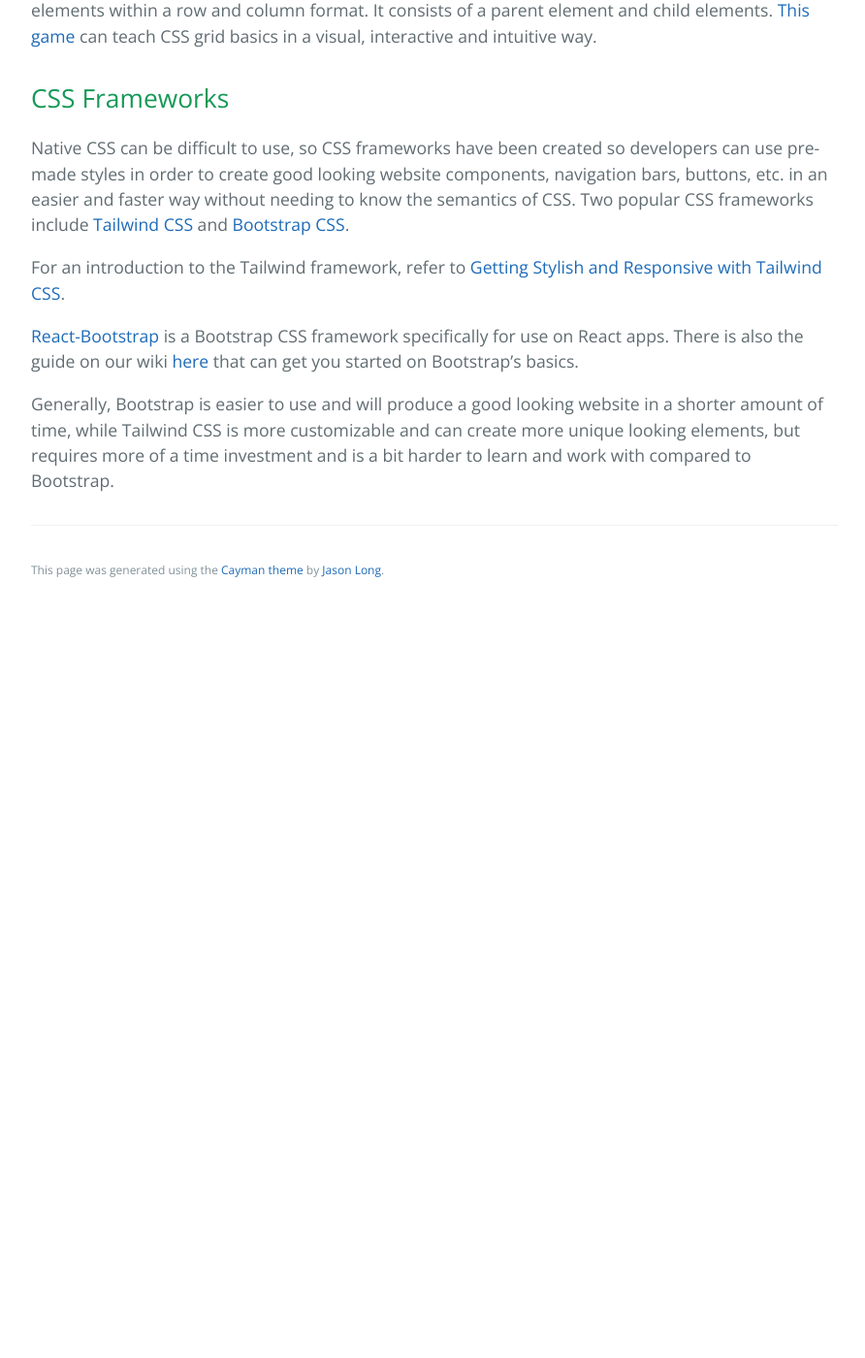
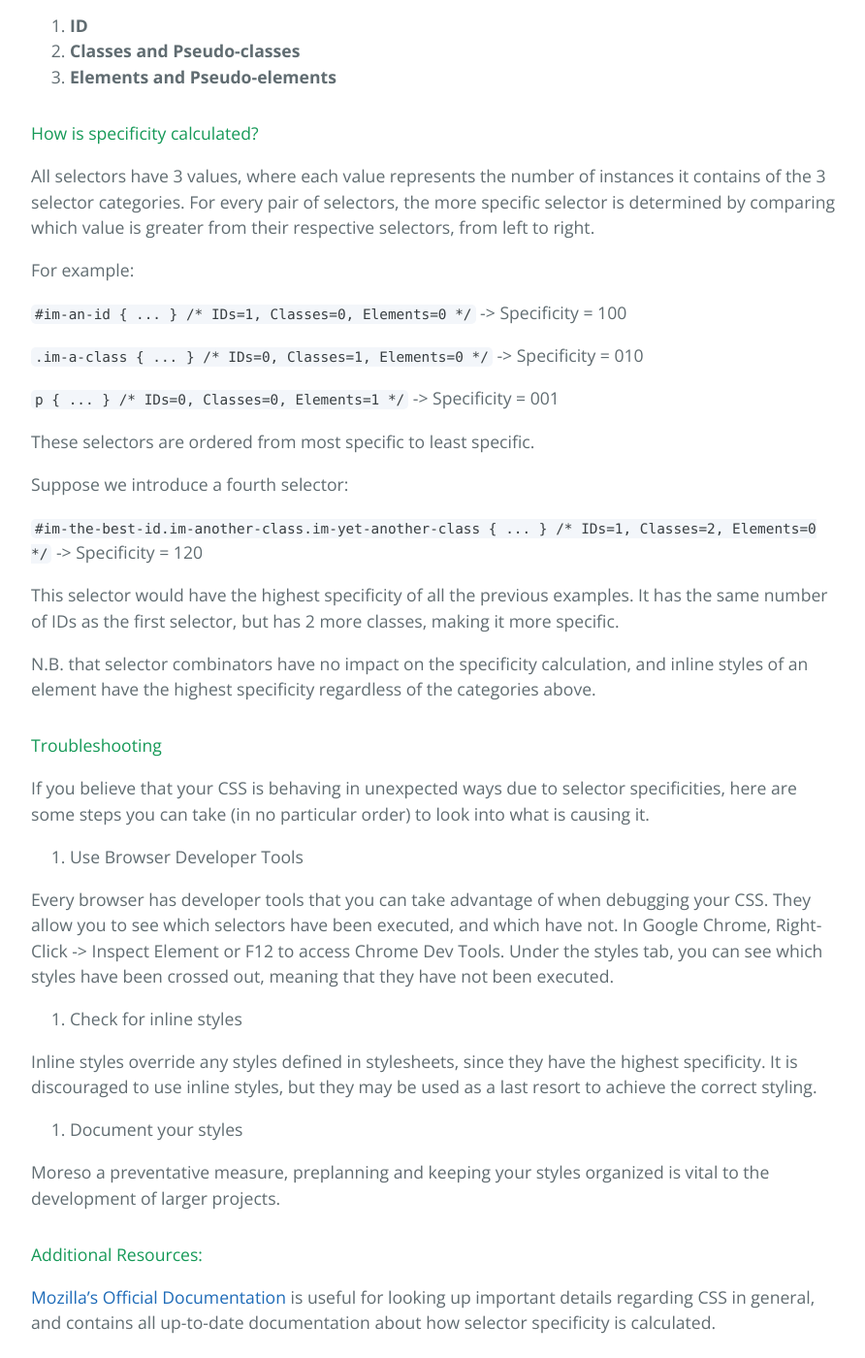
Before and after one commit to learning-software-engineering/learning-software-engineering.github.io, a Jekyll site: the page built from Topics/Tech_Stacks/CSS.md, in a window 1280 px wide and 1400 px high, scrolled down 2384 px. Shown: the whole window at 97% size, without its empty margins (192-1084 px from the left). Built offline with Jekyll 4.4.1, drawn with Linux system fonts in a browser that asks for light colours; our own code applies the rules of GitHub Pages for plain Markdown files; before the commit the page ends 3014 px from its top, so only the background shows below that; some of the changed text lies outside the part shown.

Commit message:
Update CSS.md
Added a section on CSS Specificity.

```diff
--- a/Topics/Tech_Stacks/CSS.md
+++ b/Topics/Tech_Stacks/CSS.md
@@ -3,6 +3,7 @@
 ## Table of contents
 ### [Introduction](#introduction-1)
 ### [CSS Cascade](#css-cascade-1)
+### [CSS Selector Specificity](#css-selector-specificity-1)
 ### [CSS Layout](#css-layout-1)
 ### [CSS Frameworks](#css-frameworks-1)
 
@@ -26,6 +27,62 @@ Because of the existence of ids and classes in selectors, often multiple CSS dec
 
 [This website](https://wattenberger.com/blog/css-cascade) gives a detailed breakdown of CSS Cascade and its tiers.
 
+## CSS Selector Specificity:
+
+CSS specificity is the set of rules and calculations that determine which CSS selectors are executed in the CSS Cascade. Understanding this crucial in improving the fluency of a programmer's ability to write functional CSS, since this concept can save many hours of troubleshooting.
+
+#### Specificity Hierarchy
+The selector with the highest specificity is chosen to execute on the CSS Cascade. There are 3 selector categories, from most specific to least specific, shown below:
+
+1. **ID**
+2. **Classes and Pseudo-classes**
+3. **Elements and Pseudo-elements**
+
+#### How is specificity calculated?
+All selectors have 3 values, where each value represents the number of instances it contains of the 3 selector categories. For every pair of selectors, the more specific selector is determined by comparing which value is greater from their respective selectors, from left to right.
+
+For example:
+
+
+`#im-an-id { ... }  /* IDs=1, Classes=0, Elements=0 */` -> Specificity = 100
+
+`.im-a-class { ... }  /* IDs=0, Classes=1, Elements=0 */` -> Specificity = 010
+
+`p { ... }  /* IDs=0, Classes=0, Elements=1 */` -> Specificity = 001
+
+These selectors are ordered from most specific to least specific.
+
+Suppose we introduce a fourth selector:
+
+`#im-the-best-id.im-another-class.im-yet-another-class { ... }  /* IDs=1, Classes=2, Elements=0 */` -> Specificity = 120
+
+This selector would have the highest specificity of all the previous examples. It has the same number of IDs as the first selector, but has 2 more classes, making it more specific.
+
+N.B. that selector combinators have no impact on the specificity calculation, and inline styles of an element have the highest specificity regardless of the categories above.
+
+#### Troubleshooting
+
+If you believe that your CSS is behaving in unexpected ways due to selector specificities, here are some steps you can take (in no particular order) to look into what is causing it.
+
+1. Use Browser Developer Tools
+
+Every browser has developer tools that you can take advantage of when debugging your CSS. They allow you to see which selectors have been executed, and which have not. In Google Chrome, Right-Click -> Inspect Element or F12 to access Chrome Dev Tools. Under the styles tab, you can see which styles have been crossed out, meaning that they have not been executed.
+
+2. Check for inline styles
+
+Inline styles override any styles defined in stylesheets, since they have the highest specificity. It is discouraged to use inline styles, but they may be used as a last resort to achieve the correct styling.
+
+3. Document your styles
+
+Moreso a preventative measure, preplanning and keeping your styles organized is vital to the development of larger projects.
+
+#### Additional Resources:
+
+[Mozilla's Official Documentation](https://developer.mozilla.org/en-US/docs/Web/CSS/Specificity) is useful for looking up important details regarding CSS in general, and contains all up-to-date documentation about how selector specificity is calculated.
+
+[Codepip's Selector Showdown](https://codepip.com/games/selector-showdown/) is a short but fun minigame that is great at conveying the concept of CSS selector specificity in an interactive way. However, it does require a paid subscription to Codepip. It is recommended that should you give this a try, you should also give their other web development games a try as well. A free alternative is [CSS Diner](https://flukeout.github.io/) which is similar in length, and requires the player to code their solutions.
+
+[Pixel Rocket's "What Is CSS Specificity?"](https://www.youtube.com/watch?v=GLS0gvhQG40) is a brief but concise summary of specificity calculations, featuring many visuals to demonstrate the idea.
 
 ## CSS Layout:
 
```
